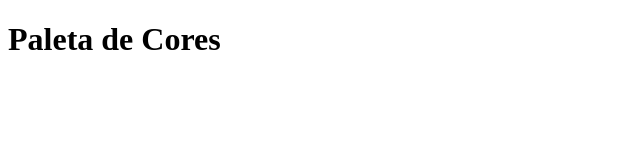
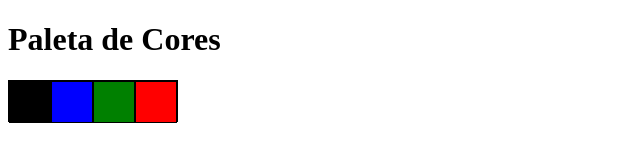
Before and after one commit to Thais-Gonzaga/-sd-025-b-project-pixels-art, a website: page index.html in a window 1280 px wide. Shown: the whole page, without its empty margins (0-640 px from the left). Drawn offline with Linux system fonts and the light colour scheme.

Commit message:
adiciona requisito 2 e 3

```diff
--- a/index.html
+++ b/index.html
@@ -1,14 +1,14 @@
 <!DOCTYPE html>
 <html lang="en">
 <head>
-    <meta charset="UTF-8">
-    <meta http-equiv="X-UA-Compatible" content="IE=edge">
-    <meta name="viewport" content="width=device-width, initial-scale=1.0">
-    <link rel="stylesheet" href="style.css">
-    <title>Pixeks Art</title>
+  <meta charset="UTF-8">
+  <meta http-equiv="X-UA-Compatible" content="IE=edge">
+  <meta name="viewport" content="width=device-width, initial-scale=1.0">
+  <link rel="stylesheet" href="style.css">
+  <title>Pixels Art</title>
 
 </head>
 <body>
-    <script src="script.js"></script>
+  <script src="script.js"></script>
 </body>
 </html>
--- a/script.js
+++ b/script.js
@@ -2,3 +2,18 @@ const h1 = document.createElement('h1');
 h1.id = 'title';
 h1.innerText = 'Paleta de Cores';
 document.body.appendChild(h1);
+
+const main = document.createElement('main');
+document.body.appendChild(main);
+
+const div = document.createElement('div');
+div.id = 'color-palette';
+main.appendChild(div);
+
+const colors = ['black', 'blue', 'green', 'red'];
+for (let index = 0; index <= colors.length - 1; index += 1) {
+  const newDiv = document.createElement('div');
+  newDiv.className = 'color';
+  newDiv.style.background = colors[index];
+  div.appendChild(newDiv);
+}
--- a/style.css
+++ b/style.css
@@ -0,0 +1,12 @@
+.color {
+    border: 1px solid black;
+    display: inline-block;
+    width: 40px;
+    height: 40px;
+  }
+
+  #color-palette{
+    border: 1px solid black;
+    width: 168px;
+    height: 40px;
+  }
```
Also changed, not shown: cypress/screenshots/project.spec.js/2 - Adicione à página uma paleta contendo quatro cores distintas -- A paleta de cores deve ser um elemento com `id` denominado `color-palette` e ter mais de 0px de altura e de largura (failed).png (deleted), cypress/screenshots/project.spec.js/4 - Adicione à página um quadro contendo 25 pixels -- Verifica se o quadro de pixels possui o `id` denominado `pixel-board` (failed).png (added).
